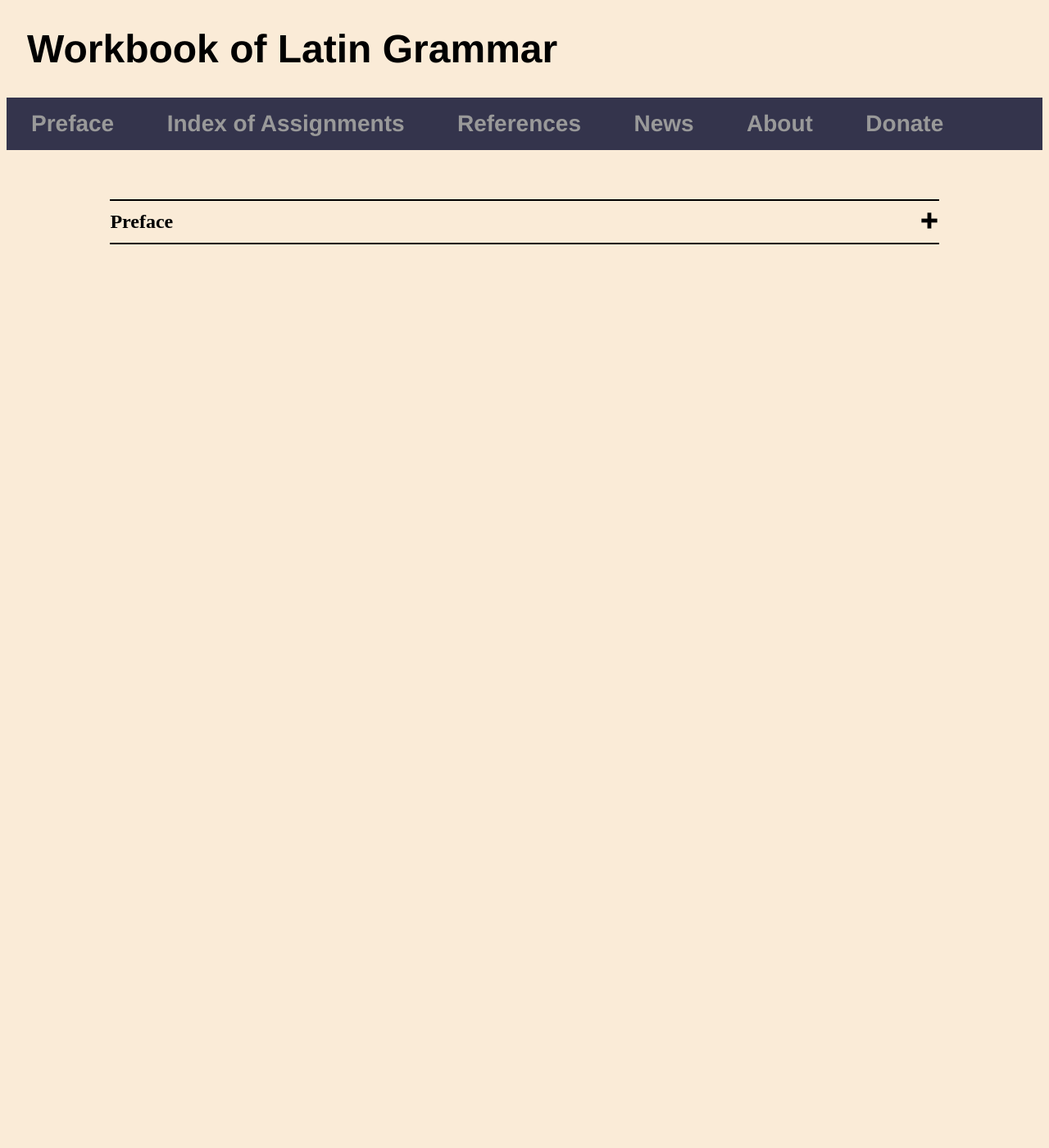
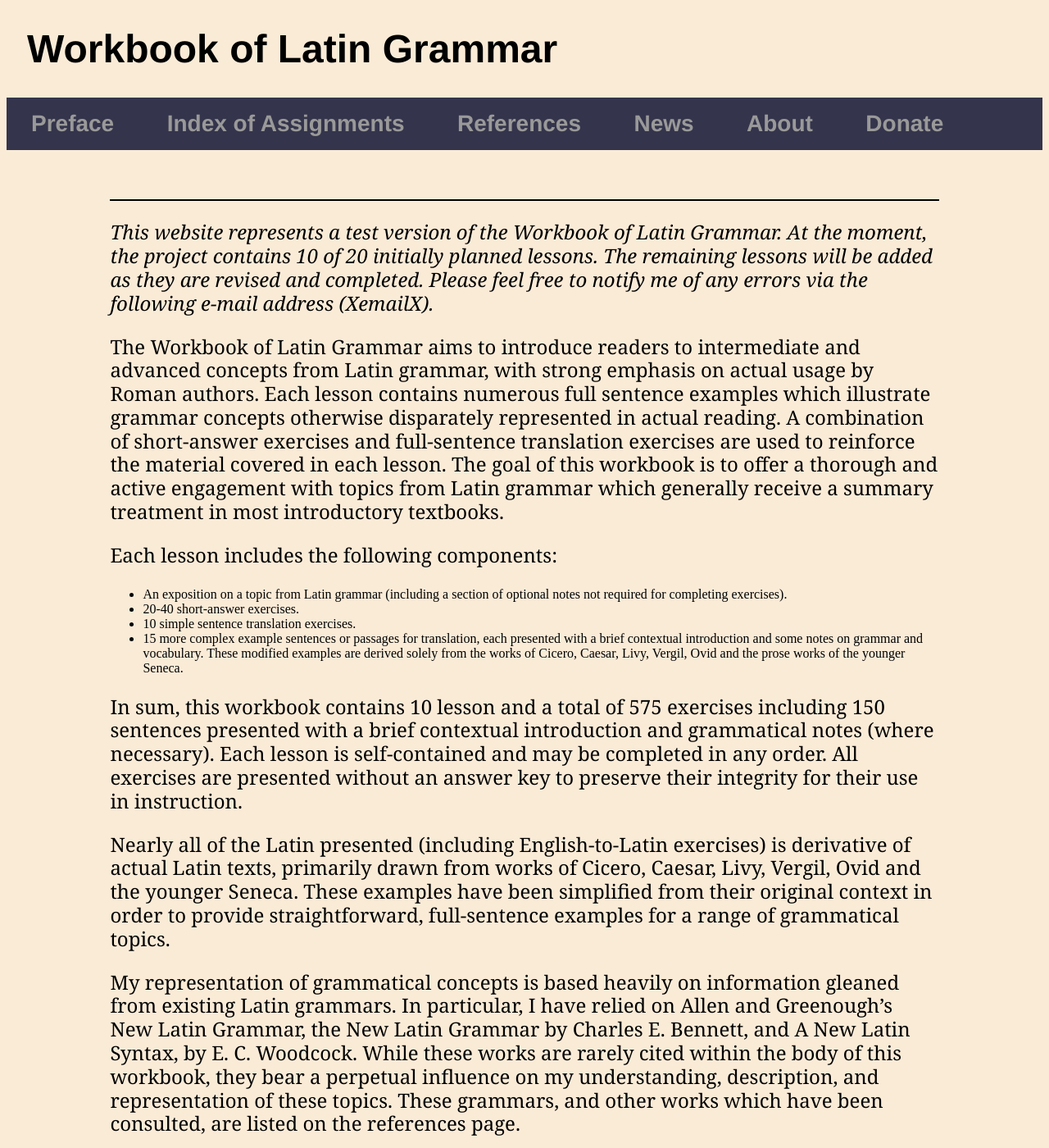
Before and after one commit to AlanCFleming82/AlanCFleming82.github.io, a Jekyll site: the page built from index.html, in a window 1280 px wide and 1400 px high. Shown: the whole window at 82% size. Built offline with Jekyll 4.4.1, drawn with Linux system fonts in a browser that asks for light colours; some of the changed text lies outside the part shown.

Commit message:
Update index.html

```diff
--- a/index.html
+++ b/index.html
@@ -3,7 +3,6 @@
 title: Preface to Workbook of Latin Grammar
 ---
 
-	<h2>Preface</h2>
 <p>
 	<em>
 		This website represents a test version of the Workbook of Latin Grammar. At the
```
